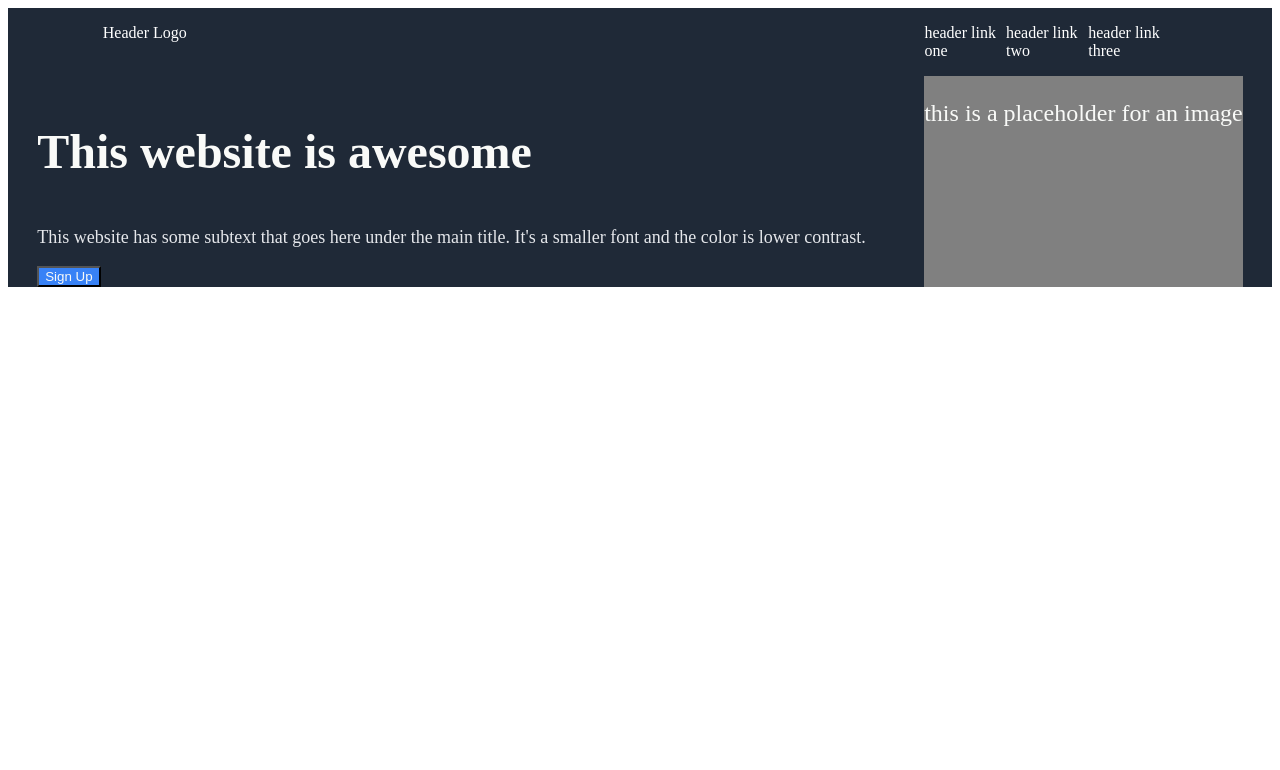
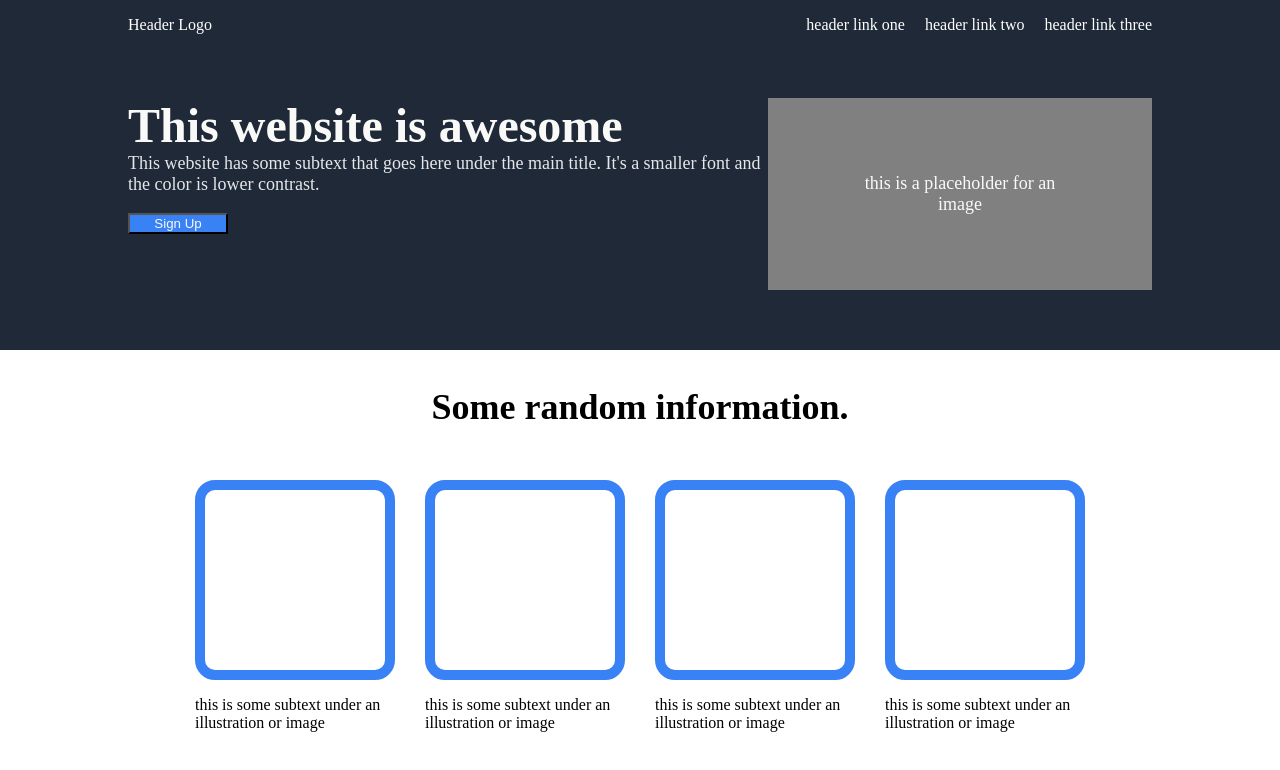
Before and after one commit to TeeJayCodes/odin-landing-page, a plain HTML site: page index.html in a window 1280 px wide. Drawn offline with Linux system fonts and the light colour scheme.

Commit message:
Add completed HTML and styles for first two sections

```diff
--- a/index.html
+++ b/index.html
@@ -27,5 +27,26 @@
                 <p class="headerLogoText">this is a placeholder for an image</p>
             </div>
         </div>
+        <div class="information">
+            <p>Some random information.</p>
+            <div class="images">
+                <div class="image1">
+                    <p>placeholder</p>
+                    <p>this is some subtext under an illustration or image</p>
+                </div>
+                <div class="image2">
+                    <p>placeholder</p>
+                    <p>this is some subtext under an illustration or image</p>
+                </div>
+                <div class="image3">
+                    <p>placeholder</p>
+                    <p>this is some subtext under an illustration or image</p>
+                </div>
+                <div class="image4">
+                    <p>placeholder</p>
+                    <p>this is some subtext under an illustration or image</p>
+                </div>
+            </div>
+        </div>
     </body>
 </html>
--- a/style.css
+++ b/style.css
@@ -1,12 +1,13 @@
 body {
     display: flex;
     flex-direction: column;
+    margin: 0px;
 }
 
 .navbar {
     display: flex;
     background-color: #1F2937;
-    justify-content: space-around;
+    justify-content: center;
 }
 
 .logo {
@@ -18,47 +19,100 @@ body {
 }
 
 .navbarLeft {
-    display: flex;
     flex-basis: 50%;
 }
 
 .navbarRight {
     display: flex;
-    justify-content: space-around;
-    flex-basis: 20%;
+    justify-content: flex-end;
+    flex-basis: 30%;
+    gap: 20px;
+}
+
+.navLink {
+
 }
 
 .heroSection {
     display: flex;
     background-color: #1F2937;
-    justify-content: space-around;
+    justify-content: center;
+    height: 300px;
+}
+
+.heroSectionLeft {
+    display: flex;
+    flex-direction: column;
+    flex-basis: 50%;
+    flex-wrap: wrap;
+}
+
+.heroMainText {
+    font-size: 48px;
+    font-weight: 900;
+    color: #F9FAF8;
+    margin-bottom: 0px;
+
+}
+
+.heroSecondaryText {
+    font-size: 18px;
+    color: #E5E7EB;
+    margin-top: 0px;
 }
 
 .heroSectionLeft button {
     background-color: #3882F6;
     color: #F9FAF8;
+    width: 100px;
+
 }
 
 .heroSectionRight {
-    background: grey;
-}
-
-.heroMainText {
-    font-size: 48px;
-    font-weight: bold;
-    color: #F9FAF8;
-}
-
-.heroSecondaryText {
-    font-size: 18px;
-    color: #E5E7EB;
+    display: flex;
+    flex-direction: column;
+    flex-basis: 30%;
 }
 
 .headerLogoText {
-    font-size: 24px;
+    font-size: 18px;
     color: #F9FAF8;
+    padding: 75px;
+    background: grey;
+    margin-top: 48px;
+    text-align: center;
 }
 
 .navbar p {
     color: white;
 }
+
+.information {
+    display: flex;
+    flex-direction: column;
+}
+
+.information > p {
+    text-align: center;
+    font-size: 36px;
+    font-weight: 900;
+
+}
+
+.information .images {
+    display: flex;
+    justify-content: center;
+    gap: 30px;
+}
+
+.image1 > p:first-of-type, .image2 > p:first-of-type, .image3 > p:first-of-type, .image4 > p:first-of-type {
+    text-align: center;
+    border: 10px solid #3882F6;
+    border-radius: 10%;;
+    min-height: 180px;
+    color: white;
+}
+
+.image1, .image2, .image3, .image4 {
+    max-width: 200px;
+}
```
